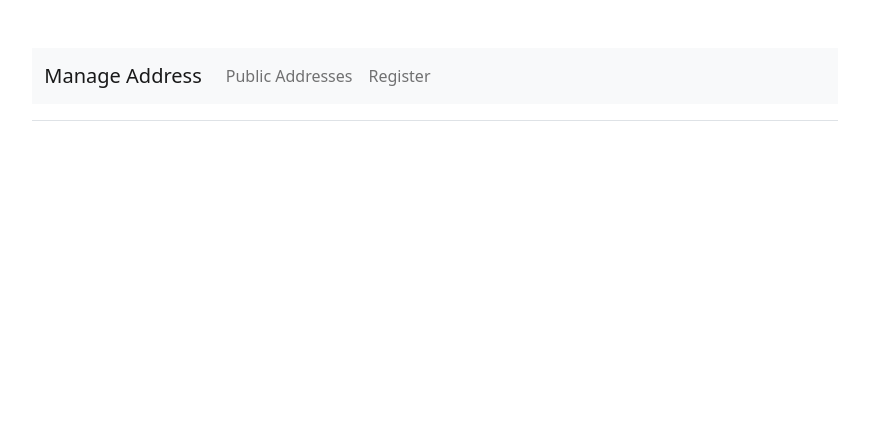
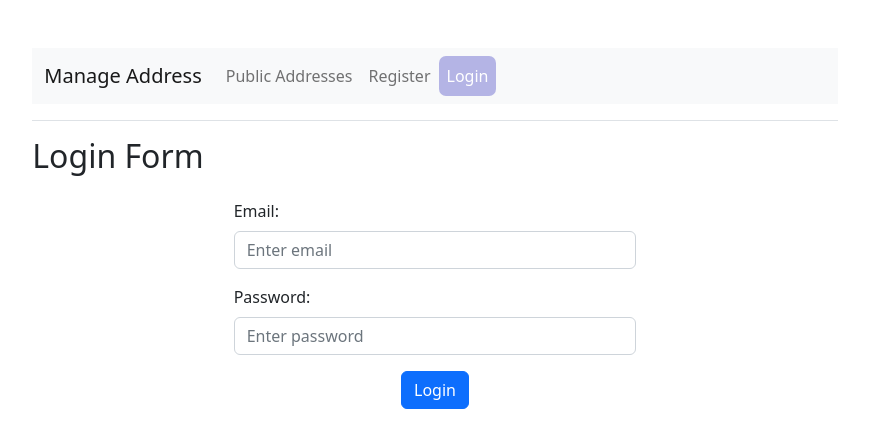
Before and after one commit to seyed-amir-mehrizi/manage-addresses, an Angular app: page /login in a window 1280 px wide. Before the commit this address led to /. Shown: the top 448 px of the page, without its empty margins (205-1074 px from the left). Built offline with nearby package versions, Linux system fonts and the light colour scheme.

Commit message:
add login page to the app.

```diff
--- a/src/app/app-routing.module.ts
+++ b/src/app/app-routing.module.ts
@@ -3,12 +3,14 @@ import { RouterModule, Routes } from '@angular/router';
 import { AllPublicAddressesComponent } from './pages/public-address/all-public-addresses/all-public-addresses.component';
 import { RegisterPublicAddressComponent } from './pages/public-address/register-public-address/register-public-address.component';
 import { RegisterComponent } from './pages/register/register.component';
+import { LoginComponent } from './pages/login/login.component';
 
 const routes: Routes = [
   { path: '', redirectTo: '/public-address', pathMatch: 'full' },
   { path: 'public-address', component: AllPublicAddressesComponent },
   { path: 'register-public-address', component: RegisterPublicAddressComponent },
-  { path: 'register', component: RegisterComponent }
+  { path: 'register', component: RegisterComponent },
+  { path: 'login', component: LoginComponent }
 ];
 
 @NgModule({
--- a/src/app/app.module.ts
+++ b/src/app/app.module.ts
@@ -12,6 +12,7 @@ import { ToastrModule } from 'ngx-toastr';
 import { NavbarComponent } from './shared/components/navbar/navbar.component';
 import { NgbCollapseModule } from '@ng-bootstrap/ng-bootstrap';
 import { RegisterComponent } from './pages/register/register.component';
+import { LoginComponent } from './pages/login/login.component';
 @NgModule({
   declarations: [
     AppComponent,
@@ -19,6 +20,7 @@ import { RegisterComponent } from './pages/register/register.component';
     RegisterPublicAddressComponent,
     NavbarComponent,
     RegisterComponent,
+    LoginComponent,
   ],
   imports: [
     BrowserModule,
--- /dev/null
+++ b/src/app/pages/login/login.component.html
@@ -0,0 +1,20 @@
+<div class="continer">
+    <h2>Login Form</h2>
+    <form *ngIf="LoginForm " [formGroup]="LoginForm" class="d-flex align-items-center justify-content-center flex-column">
+        <div class="mb-3 mt-3 col-md-6">
+            <label for="email" class="form-label">Email:</label>
+            <input type="email" class="form-control" id="email" placeholder="Enter email" name="email"
+                formControlName="email"
+                [ngClass]="{ 'error-validation': isLoginFormSubmit && loginFormSubmitted.email.errors }">
+        </div>
+        <div class="mb-3 col-md-6">
+            <label for="password" class="form-label">Password:</label>
+            <input type="password" class="form-control" id="password" placeholder="Enter password" name="password"
+                formControlName="password"
+                [ngClass]="{ 'error-validation': isLoginFormSubmit && loginFormSubmitted.password.errors }">
+        </div>
+        <button type="button" class="btn btn-primary"
+        (click)="login()"
+        >Login</button>
+    </form>
+</div>
--- /dev/null
+++ b/src/app/pages/login/login.component.ts
@@ -0,0 +1,59 @@
+import { Component, OnInit } from '@angular/core';
+import { FormBuilder, FormGroup, Validators } from '@angular/forms';
+import { finalize } from 'rxjs';
+import { LoginService } from 'src/app/services/login.service';
+
+@Component({
+  selector: 'app-login',
+  templateUrl: './login.component.html',
+  styleUrls: ['./login.component.scss']
+})
+export class LoginComponent implements OnInit {
+  LoginForm: FormGroup | undefined;
+  isLoadingBtn: boolean = false;
+  isLoginFormSubmit = false;
+  constructor(
+    private fb: FormBuilder,
+    private loginService: LoginService
+  ) {
+
+  }
+  ngOnInit(): void {
+    this.makeLoginForm();
+  }
+
+  makeLoginForm() {
+    this.LoginForm = this.fb.group({
+      password: ['', [Validators.required, Validators.minLength(3), Validators.maxLength(8)]],
+      email: ['', [Validators.required, Validators.email]],
+    })
+  }
+
+  get loginFormSubmitted() {
+    return this.LoginForm?.controls;
+  }
+
+  login() {
+    const command = {
+      email: this.LoginForm?.value.email,
+      password: this.LoginForm?.value.password,
+    }
+    this.isLoadingBtn = true;
+    if (this.LoginForm?.invalid) {
+      this.isLoginFormSubmit = true;
+      this.isLoadingBtn = false;
+      return;
+    }
+    this.loginService.login(command)
+      .pipe(finalize(() => this.isLoadingBtn = false))
+      .subscribe((res) => {
+        if (res) {
+          console.log("res : ", res);
+
+        }
+      })
+
+  }
+
+
+}
--- /dev/null
+++ b/src/app/services/login.service.ts
@@ -0,0 +1,17 @@
+import { HttpClient } from "@angular/common/http";
+import { Injectable } from "@angular/core";
+import { Login } from "../shared/model/model";
+
+
+@Injectable({
+    providedIn: 'root'
+})
+
+export class LoginService {
+    constructor(private http: HttpClient) {
+    }
+
+    login(command: Login) {
+        return this.http.post('http://localhost:3000/login', command);
+    }
+}
--- a/src/app/shared/components/navbar/navbar.component.html
+++ b/src/app/shared/components/navbar/navbar.component.html
@@ -13,6 +13,10 @@
                     <a class="nav-link" routerLink="/register" routerLinkActive="is-active"
                         (click)="isMenuCollapsed = true">Register</a>
                 </li>
+                <li class="nav-item">
+                    <a class="nav-link" routerLink="/login" routerLinkActive="is-active"
+                        (click)="isMenuCollapsed = true">Login</a>
+                </li>
 
             </ul>
         </div>
--- a/src/app/shared/model/model.ts
+++ b/src/app/shared/model/model.ts
@@ -12,3 +12,8 @@ export interface PublicAddress {
     email: string;
     phoneNumber: string;
   }
+
+  export interface Login{
+    password: string;
+    email: string;
+  }
```
Also changed, not shown: src/app/pages/login/login.component.scss (added), 1 other file (tests, documents, lock files or other folders).
